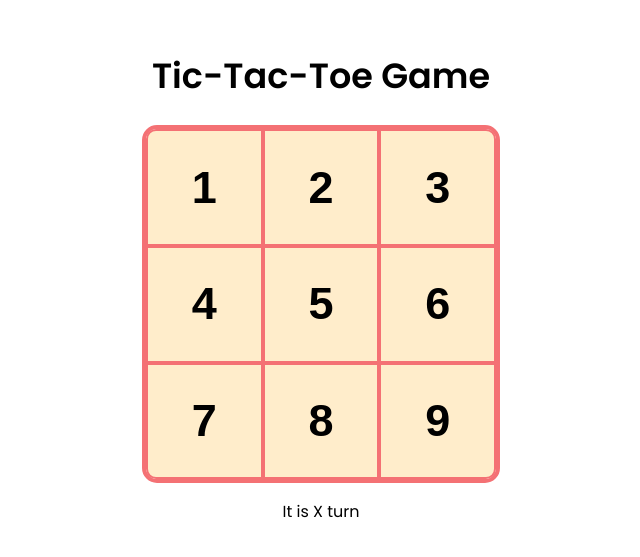
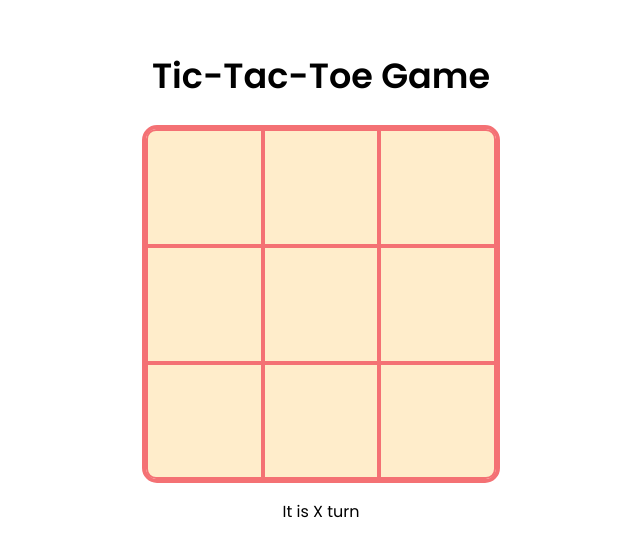
Before and after one commit to 2022-DEV3-007/TicTacToe, a React (Create React App) app: page / in a window 1280 px wide. Shown: the part 113-670 px from the top of the page, without its empty margins (319-959 px from the left). Built offline with nearby package versions, Linux system fonts and the light colour scheme.

Commit message:
turn switch click X to O

```diff
--- a/src/components/Board/Board.jsx
+++ b/src/components/Board/Board.jsx
@@ -1,18 +1,12 @@
 import './Board.css';
 import Square from "../Square/Square"
 
-function Board({onClick}) {
+function Board({onClick, tiles}) {
   return (
     <div className='board__container'>
-      <Square value={1} onClick={() => onClick(1)}/>
-      <Square value={2} onClick={() => onClick(2)}/>
-      <Square value={3} onClick={() => onClick(3)}/>
-      <Square value={4} onClick={() => onClick(4)}/>
-      <Square value={5} onClick={() => onClick(5)}/>
-      <Square value={6} onClick={() => onClick(6)}/>
-      <Square value={7} onClick={() => onClick(7)}/>
-      <Square value={8} onClick={() => onClick(8)}/>
-      <Square value={9} onClick={() => onClick(9)}/>
+      { tiles.map((tile, idx) => (
+        <Square key={idx} value={tile} onClick={() => onClick(idx)} index={idx}/>
+      ))}
     </div>
   );
 }
--- a/src/components/Game/Game.jsx
+++ b/src/components/Game/Game.jsx
@@ -4,15 +4,17 @@ import { useState } from 'react';
 
 function Game() {
   const [xIsNext, setXIsNext] = useState(true)
+  const [board, setBoard] = useState(Array(9).fill(null))
 
   const handleClick = (pos) => {
     console.log(pos)
+    setXIsNext(!xIsNext);
   }
 
   return (
     <div className='game__container'>
       <h1 className='game__title'>Tic-Tac-Toe Game</h1>
-      <Board onClick={handleClick}/>
+      <Board onClick={handleClick} tiles={board}/>
       <p>It is {xIsNext ? "X" : "O"} turn</p>
     </div>
 
--- a/src/components/Square/Square.jsx
+++ b/src/components/Square/Square.jsx
@@ -1,8 +1,8 @@
 import './Square.css';
 
-function Square({value, onClick}) {
+function Square({value, onClick, index}) {
   return (
-    <button className='square__button' onClick={onClick}>{value}</button>
+    <button data-testid={`tile-button-${index}`} className='square__button' onClick={onClick}>{value}</button>
   );
 }
 
```
Also changed, not shown: 2 other files (tests, documents, lock files or other folders).
